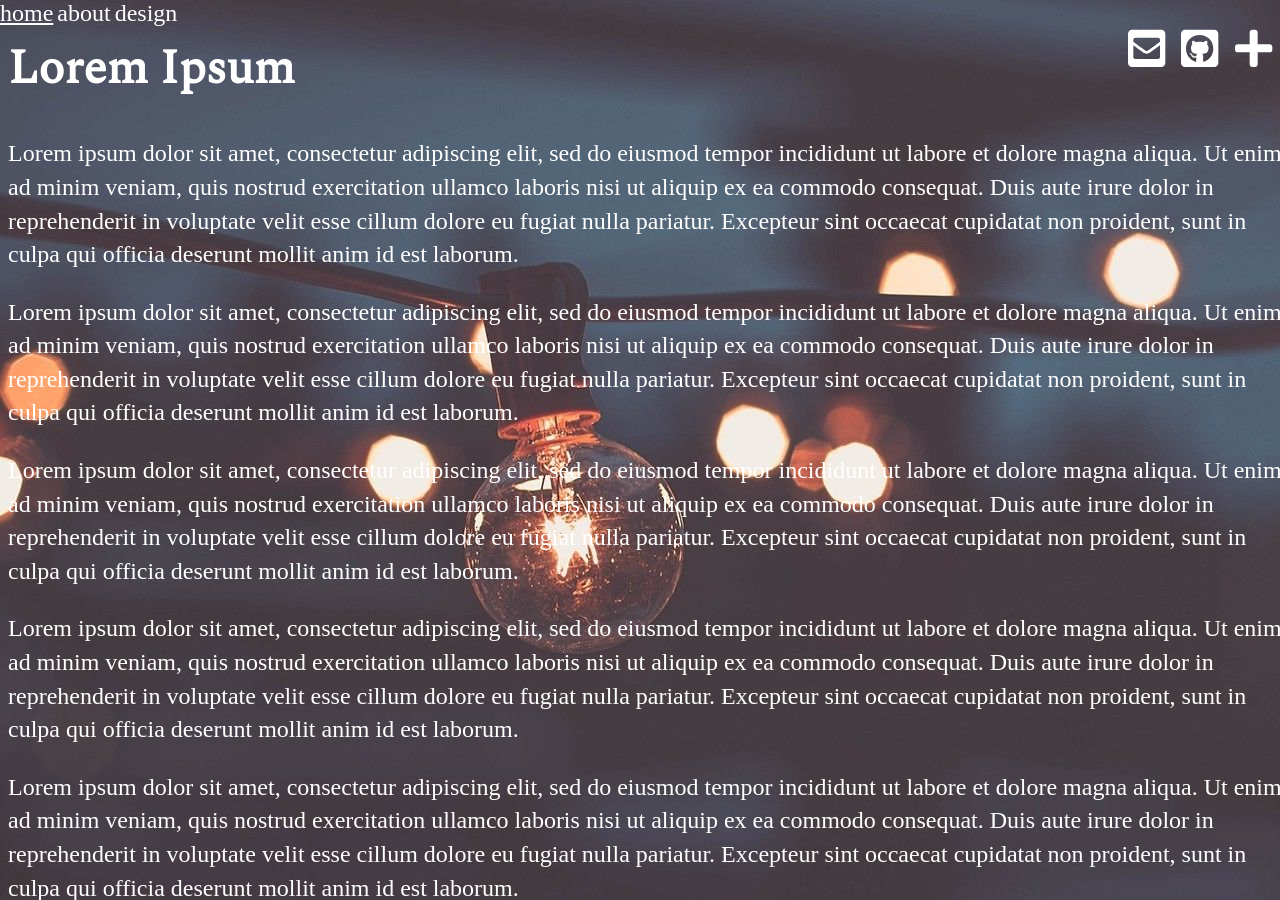
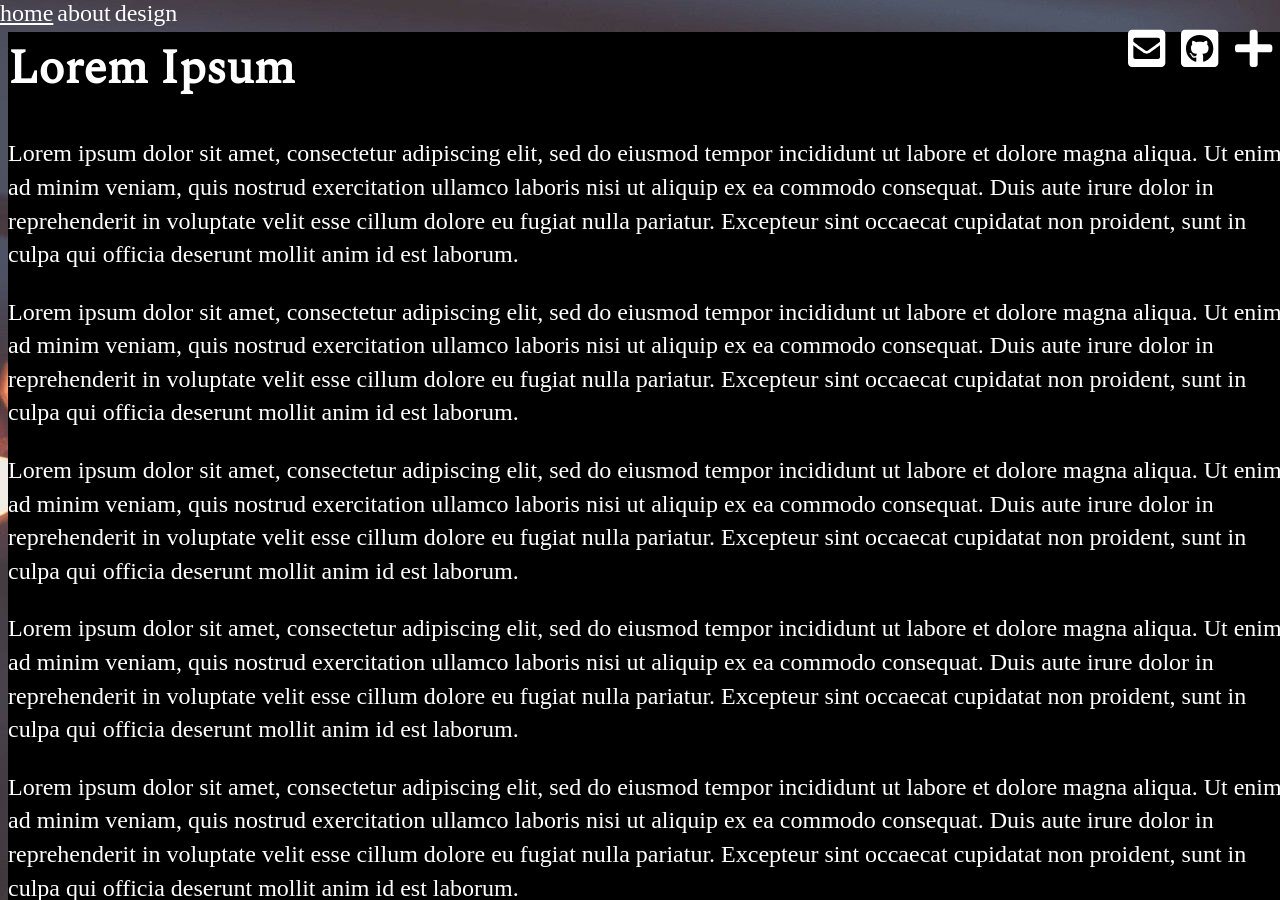
Before and after one commit to caIcutec/caIcutec.github.io, a Jekyll site: the page built from index.html, in a window 1280 px wide and 900 px high. Built offline with Jekyll 4.4.1, drawn with Linux system fonts in a browser that asks for light colours; nearby versions of some CDN libraries.

Commit message:
Update default.html

```diff
--- a/_layouts/default.html
+++ b/_layouts/default.html
@@ -75,12 +75,12 @@
       window.onscroll = function() {myFunction()};
       function myFunction() {
         if (document.body.scrollTop > 50 || document.documentElement.scrollTop > 50) {
-          document.getElementById("bg").className = "slideUp";
+          document.getElementById("hidden-content").className = "slideUp";
         }
       }
       </script>
 
-      <div class="container">
+      <div class="container" id="hidden-content" style="background-color:black">
 
       {{ content }}
 
```
